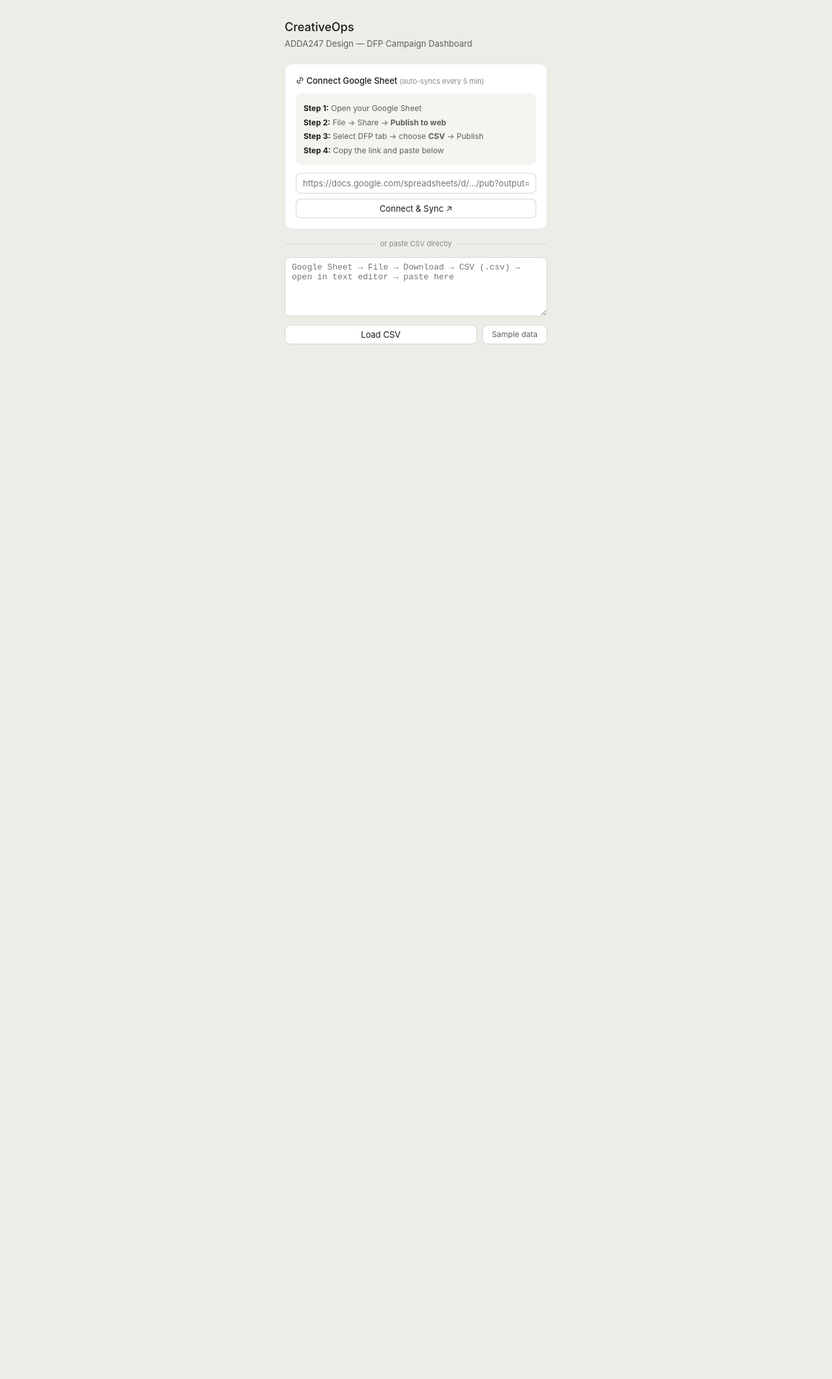
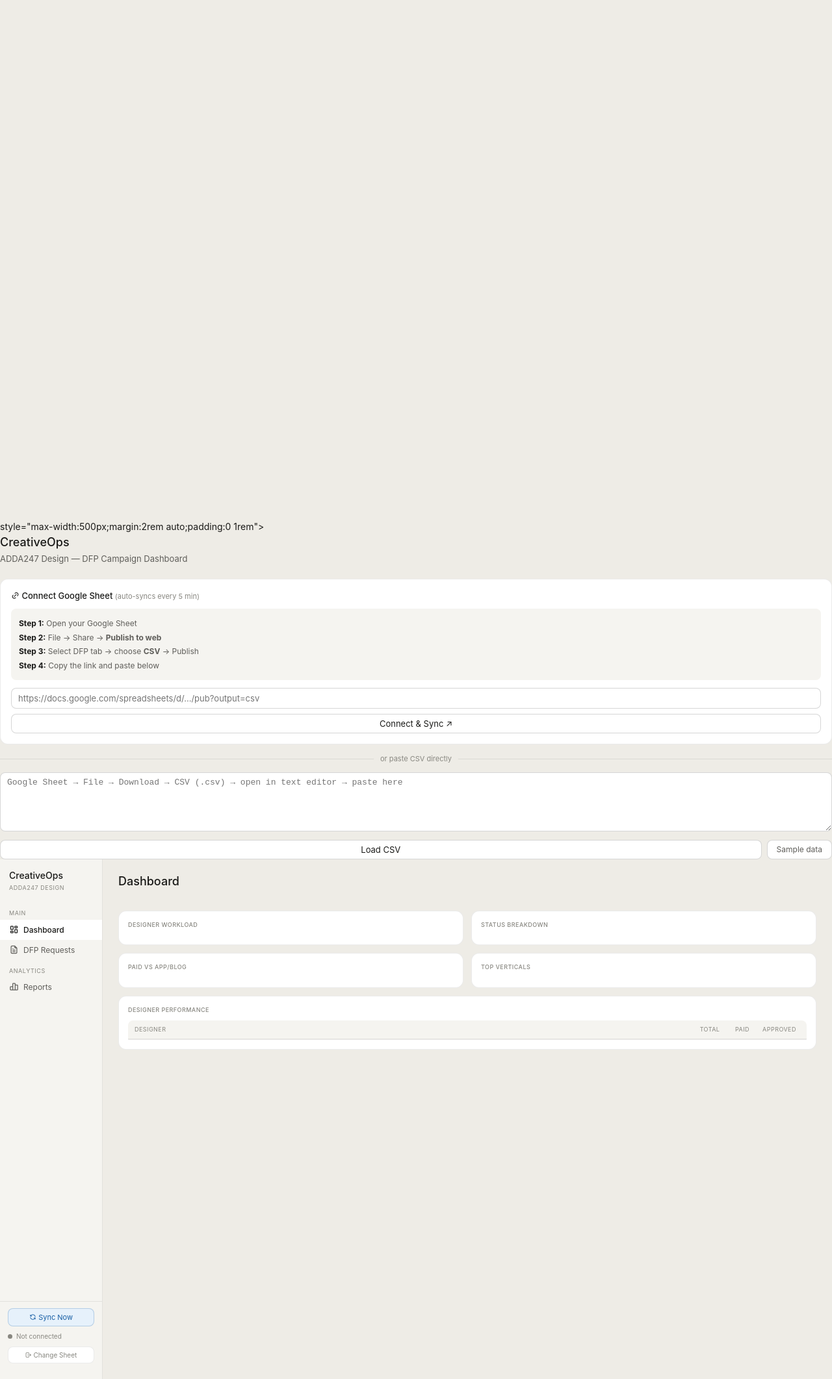
Before and after one commit to rinkujangir-creator/Das, a plain HTML site: page index.html in a window 1280 px wide. Shown: the whole page at 65% size. Before the commit the page ends 800 px from the top, so only its background shows below. Drawn offline with nearby package versions, Linux system fonts and the light colour scheme.

Commit message:
Update index.html

```diff
--- a/index.html
+++ b/index.html
@@ -134,7 +134,7 @@
 <div class="app" id="app">
 
 <!-- ─── SETUP SCREEN ─────────────────────────────────────────────────────── -->
-<div id="s-setup" style="max-width:500px;margin:2rem auto;padding:0 1rem">
+</div> style="max-width:500px;margin:2rem auto;padding:0 1rem">
   <div style="margin-bottom:20px">
     <p style="font-size:18px;font-weight:500;margin-bottom:3px">CreativeOps</p>
     <p style="font-size:13px;color:var(--color-text-secondary)">ADDA247 Design — DFP Campaign Dashboard</p>
@@ -164,7 +164,7 @@
 </div>
 
 <!-- ─── MAIN APP ───────────────────────────────────────────────────────────── -->
-<div id="s-app" class="main-wrap" style="display:none">
+<div id="s-app" class="main-wrap">
 
   <!-- Sidebar -->
   <nav class="sb">
@@ -270,7 +270,9 @@
 <script>
 // ─── STATE ────────────────────────────────────────────────────────────────────
 let allRows=[], cmap={}, cardData=[], dfpF='all';
-let notifList=[], sheetUrl='', pollTimer=null;
+let notifList=[],
+sheetUrl='https://docs.google.com/spreadsheets/d/1iQALuRPTbOPu4IIWrY_WVd2p8e4GzJT_cVRy8Y5iQPY/edit?gid=237354369#gid=237354369',
+pollTimer=null;
 const charts={};
 const COLS=['#1D9E75','#378ADD','#BA7517','#D85A30','#7F77DD','#D4537E','#639922','#D05538'];
 
@@ -666,7 +668,7 @@
 }
 
 // ─── INIT ─────────────────────────────────────────────────────────────────────
-(function init(){
+(async function init(){   const savedNotifs=load('dfp-notifs');    if(Array.isArray(savedNotifs)){     notifList=savedNotifs;   }    refreshBadge();    if(sheetUrl){     setSyncState('spin','Loading dashboard...');      const csv=await fetchSheet(sheetUrl);      if(csv){       await processData(csv,false);       startPolling();     }else{       setSyncState('err','Could not load Google Sheet');       alert('Google Sheet fetch failed. Make sure sheet is published publicly as CSV.');     }   } })();
   const savedUrl=load('dfp-url');
   const savedNotifs=load('dfp-notifs');
   if(Array.isArray(savedNotifs))notifList=savedNotifs;
```
